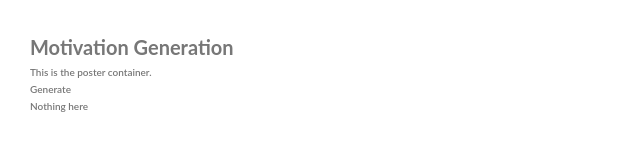
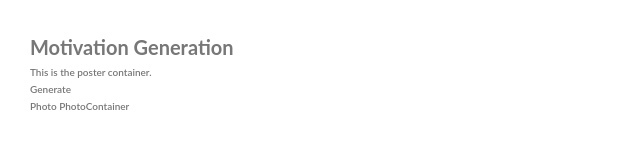
Before and after one commit to alexander215/motivation-generation, a React (Create React App) app: page / in a window 1280 px wide. Shown: the top 165 px of the page, without its empty margins (0-640 px from the left). Built offline with nearby package versions, Linux system fonts and the light colour scheme.

Commit message:
Add photo container

```diff
--- /dev/null
+++ b/src/components/PhotoContainer/PhotoContainer.js
@@ -0,0 +1,11 @@
+import React from 'react'
+
+const PhotoContainer = () => {
+  return (
+    <div>
+      Photo PhotoContainer
+    </div>
+  )
+}
+
+export default PhotoContainer
--- a/src/components/PosterContainer/PosterContainer.js
+++ b/src/components/PosterContainer/PosterContainer.js
@@ -1,12 +1,16 @@
 import React, { useState } from 'react'
+import PhotoContainer from '../PhotoContainer/PhotoContainer'
 
 const PosterContainer = () => {
-  const [generate, setGenerate] =  useState('Nothing here')
+  const [generate, setGenerate] =  useState(false)
+  const [image, setImage] = useState(null)
+
+
   return (
     <div>
       This is the poster container.
-      <div onClick={() => setGenerate('Here is your picture')}>Generate</div>
-      {generate}
+      <div onClick={() => setGenerate(true)}>Generate</div>
+      <PhotoContainer />
     </div>
   )
 }
```
